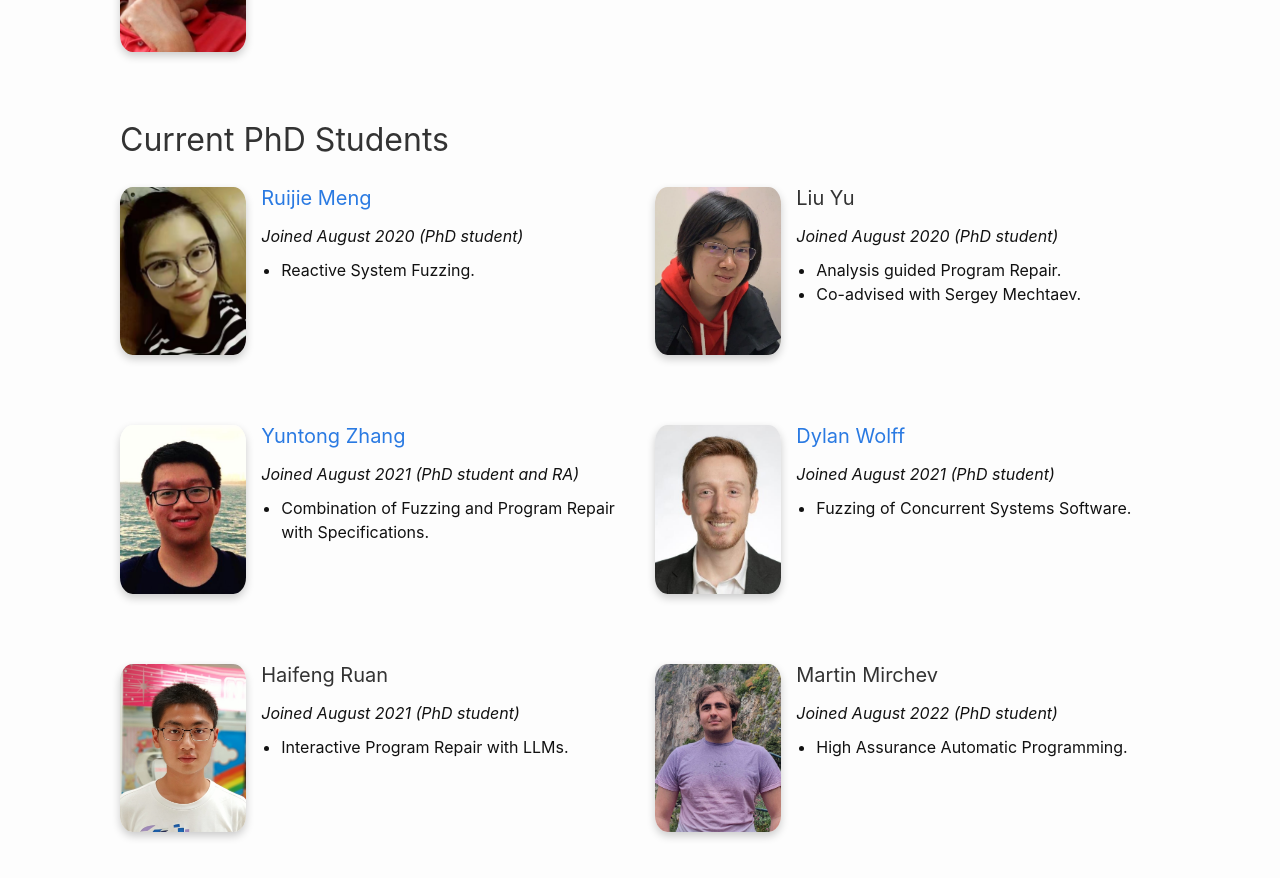
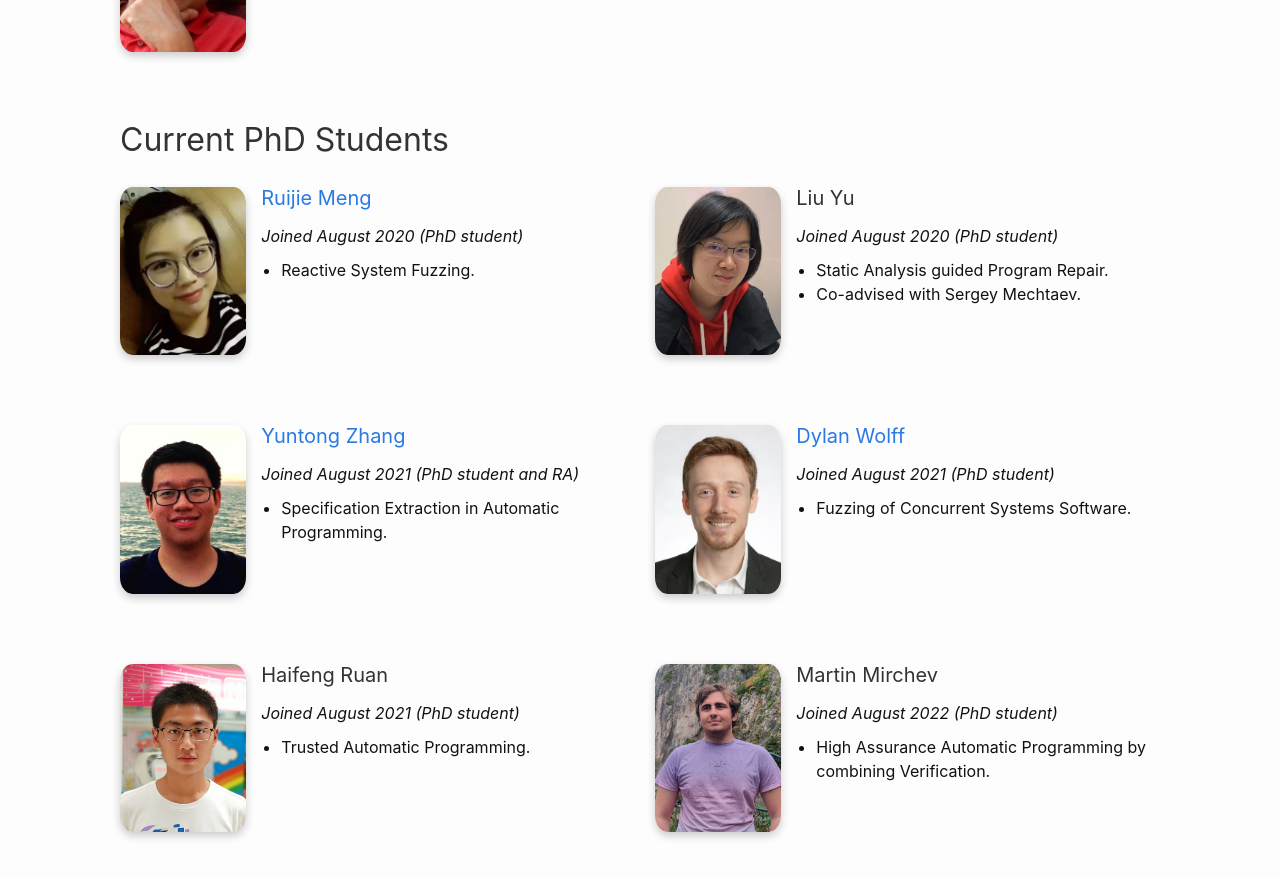
Before and after one commit to nus-tss/nus-tss.github.io, a Jekyll site: the page built from _pages/team.md, in a window 1280 px wide and 900 px high, scrolled down 326 px. Shown: the top 878 px of the window. Built offline with Jekyll 4.4.1, drawn with Linux system fonts in a browser that asks for light colours; nearby versions of some CDN libraries.

Commit message:
Update student.yml

```diff
--- a/_data/team/student.yml
+++ b/_data/team/student.yml
@@ -10,14 +10,14 @@
   photo: liuyu.jpg
   joined: August 2020
   role: PhD student
-  topic: Analysis guided Program Repair
+  topic: Static Analysis guided Program Repair
   coadvisor: Sergey Mechtaev
 
 - name: Yuntong Zhang
   photo: yuntong.jpg
   joined: August 2021
   role: PhD student and RA
-  topic: Combination of Fuzzing and Program Repair with Specifications
+  topic: Specification Extraction in Automatic Programming
   website: https://yuntongzhang.github.io/
 
 - name: Dylan Wolff
@@ -31,13 +31,13 @@
   photo: haifeng.jpg
   joined: August 2021
   role: PhD student
-  topic:  Interactive Program Repair with LLMs
+  topic: Trusted Automatic Programming
 
 - name: Martin Mirchev
   photo: martin-2.jpg
   joined: August 2022
   role: PhD student
-  topic: High Assurance Automatic Programming
+  topic: High Assurance Automatic Programming by combining Verification
 
 - name: Ali El-Husseini
   photo: ali.png
```
